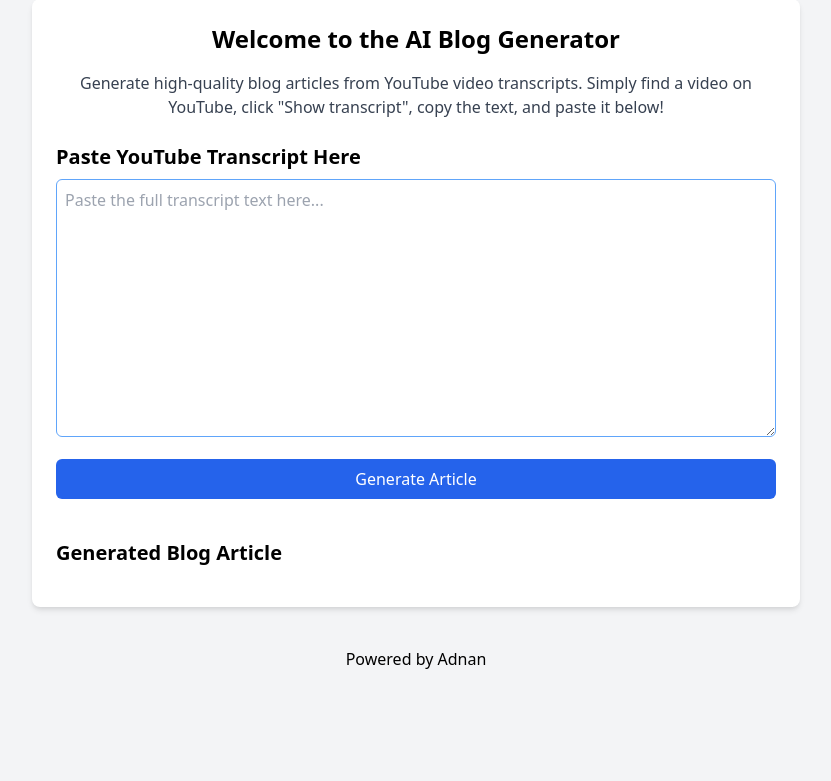
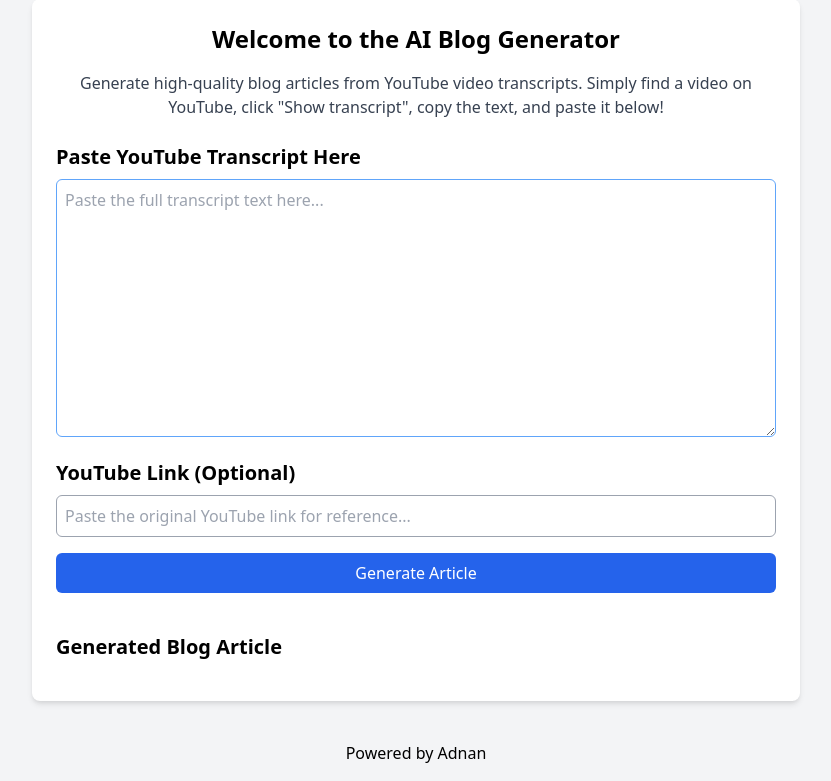
Before and after one commit to adnaniZ00/AI_Blog_App, a Django app: page / in a window 1280 px wide. Shown: the part 157-938 px from the top of the page, without its empty margins (224-1055 px from the left). Before the commit the page ends 826 px from the top, so only its background shows below. Run offline with Django 5.2, Linux system fonts and the light colour scheme; the visitor is signed in with stand-in values (Sample User, id 1).

Commit message:
configured views.py and index.html

```diff
--- a/blog_generator/views.py
+++ b/blog_generator/views.py
@@ -774,17 +774,17 @@ def generate_blog(request):
         try:
             data = json.loads(request.body)
             transcript = data.get('transcript')
+            # --- NEW: Get the optional link ---
+            yt_link = data.get('link', 'N/A') # Default to 'N/A' if not provided
 
             if not transcript:
                 return JsonResponse({'error': 'A transcript text is required.'}, status=400)
 
-            # --- NEW: Generate title from transcript ---
             logger.info("Generating title from transcript...")
             title_prompt = f"Based on the following transcript, generate a concise and compelling blog post title. The title should be no more than 10 words. Do not add quotation marks or any other formatting around the title.\n\nTranscript: {transcript}\n\nTitle:"
             title_response = model.generate_content(title_prompt)
-            generated_title = title_response.text.strip().replace('"', '') # Clean up title
+            generated_title = title_response.text.strip().replace('"', '')
             logger.info(f"Generated title: {generated_title}")
-            # -----------------------------------------
 
             blog_content = generate_blog_from_transcription(transcript)
             if not blog_content:
@@ -792,8 +792,9 @@ def generate_blog(request):
 
             new_blog_article = BlogPost.objects.create(
                 user=request.user,
-                youtube_title=generated_title, # Use the auto-generated title
-                youtube_link="N/A",
+                youtube_title=generated_title,
+                # --- NEW: Save the provided link ---
+                youtube_link=yt_link,
                 generated_content=blog_content,
             )
             new_blog_article.save()
--- a/templates/index.html
+++ b/templates/index.html
@@ -91,7 +91,7 @@
 
         <br />
 
-        <!-- NEW SIMPLIFIED FORM SECTION -->
+        <!-- UPDATED FORM SECTION -->
         <div>
           <div class="mb-4">
             <label
@@ -105,6 +105,18 @@
               placeholder="Paste the full transcript text here..."
               class="w-full p-2 border border-blue-400 rounded-md"
             ></textarea>
+          </div>
+
+          <div class="mb-4">
+            <label for="youtubeLink" class="block text-xl mb-2 font-semibold"
+              >YouTube Link (Optional)</label
+            >
+            <input
+              id="youtubeLink"
+              type="url"
+              placeholder="Paste the original YouTube link for reference..."
+              class="w-full p-2 border border-gray-400 rounded-md"
+            />
           </div>
 
           <button
@@ -135,9 +147,10 @@
       document
         .getElementById("generateBlogButton")
         .addEventListener("click", async () => {
-          // Get value from the transcript textarea
+          // Get values from the transcript and optional link fields
           const youtubeTranscript =
             document.getElementById("youtubeTranscript").value;
+          const youtubeLink = document.getElementById("youtubeLink").value;
           const blogContent = document.getElementById("blogContent");
 
           // Check if the transcript is provided
@@ -154,9 +167,10 @@
                   "Content-Type": "application/json",
                   "X-CSRFToken": "{{ csrf_token }}",
                 },
-                // Send only the transcript
+                // Send both the transcript and the optional link
                 body: JSON.stringify({
                   transcript: youtubeTranscript,
+                  link: youtubeLink,
                 }),
               });
 
@@ -173,7 +187,6 @@
             }
             document.getElementById("loading-circle").style.display = "none";
           } else {
-            // Updated alert message
             alert("Please paste the transcript before generating.");
           }
         });
```
